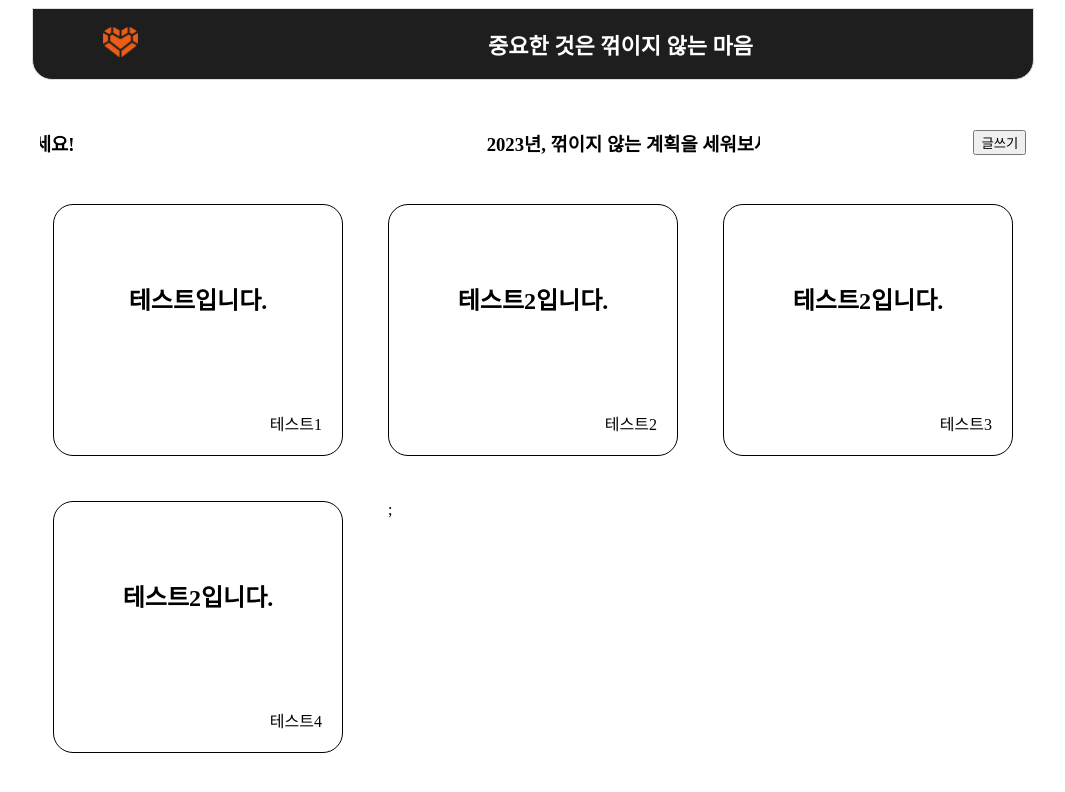
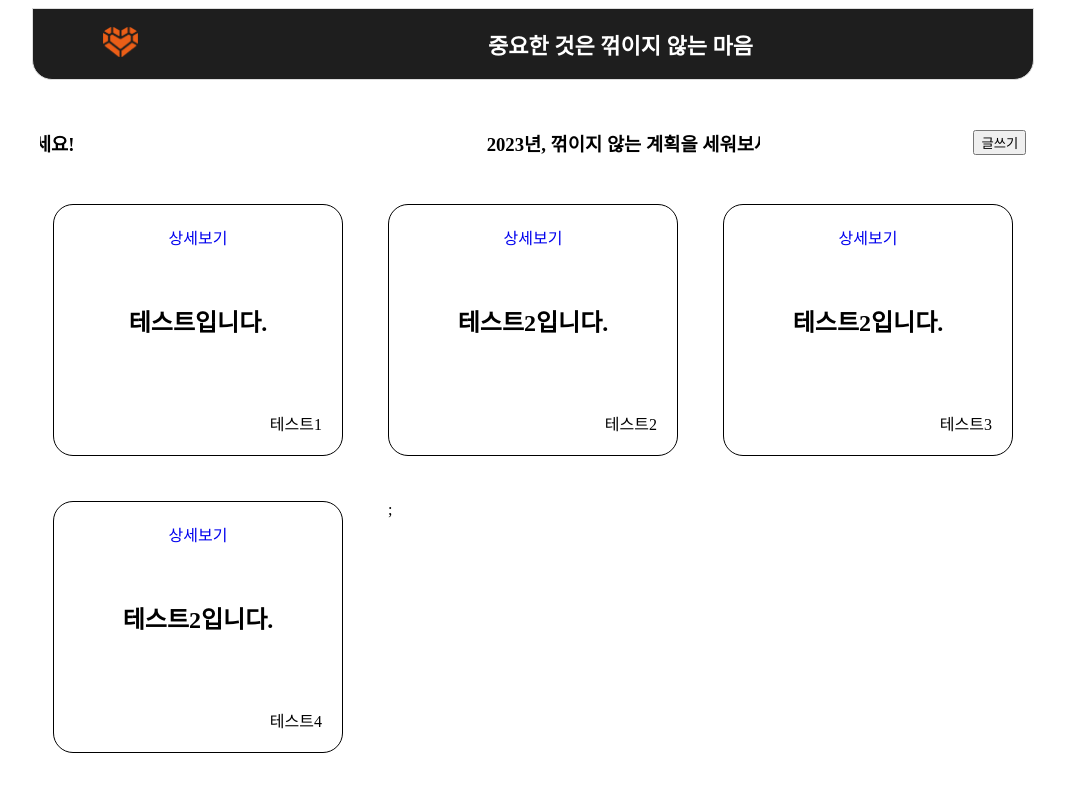
Before and after one commit to DahyeJang/week-3-unbreakable-heart, a React (Create React App) app: page / in a window 1280 px wide. Shown: the top 792 px of the page, without its empty margins (107-1172 px from the left). Built offline with nearby package versions, Linux system fonts and the light colour scheme; data requests are answered from the project's data file; a web font is replaced by a local one.

Commit message:
db 커멘트 추가 / 라우터 id값 추가 / home 상세페이지 링크 추가

```diff
--- a/db.json
+++ b/db.json
@@ -30,5 +30,25 @@
     "name": "",
     "title": "",
     "body": ""
+  },
+  "comments": [
+    {
+      "id": "1",
+      "planId": "1",
+      "name": "1번째",
+      "content": "1번째 플랜 1코멘트"
+    },
+    {
+      "id": "2",
+      "planId": "1",
+      "name": "2번째",
+      "content": "1번째 플랜 2코멘트"
+    }
+  ],
+  "comment": {
+    "id": "",
+    "planId": "",
+    "name": "",
+    "content": ""
   }
 }
--- a/src/components/CommentAdd.js
+++ b/src/components/CommentAdd.js
@@ -1,6 +1,5 @@
 import React from "react";
 import styled from "styled-components";
-import CustomButton from "../components/CustomButton";
 
 function CommentAdd() {
   return (
--- a/src/pages/Home.js
+++ b/src/pages/Home.js
@@ -7,6 +7,8 @@ import { useDispatch, useSelector } from "react-redux";
 import { Navigate, useNavigate } from "react-router-dom";
 import { plansSlice, __getPlans } from "../redux/modules/plansSlicer";
 import CustomButton from "../components/CustomButton";
+import { Link } from "react-router-dom";
+
 const Home = () => {
   const navigate = useNavigate();
   const dispatch = useDispatch();
@@ -46,7 +48,10 @@ const Home = () => {
         </MainForm>
         <Test>
           {plans.map((plan) => (
-            <StBox>
+            <StBox key={plan.id}>
+              <StLink to={`/detail/${plan.id}`}>
+                <StDetail>상세보기</StDetail>
+              </StLink>
               <BoxH2>{plan.title}</BoxH2>
               <BoxP>{plan.name}</BoxP>
             </StBox>
@@ -83,6 +88,11 @@ const MarqueeW = styled.div`
   width: 60%;
 `;
 
+const StDetail = styled.div`
+  margin-top: 20px;
+  text-align: center;
+`;
+
 const StBox = styled.div`
   width: 30%;
   height: 250px;
@@ -99,6 +109,10 @@ const BoxH2 = styled.h2`
   height: 70%;
 `;
 
+const StLink = styled(Link)`
+  text-decoration: none;
+`;
+
 const BoxP = styled.p`
   display: flex;
   justify-content: end;
--- a/src/pages/Hometest.js
+++ b/src/pages/Hometest.js
@@ -38,7 +38,6 @@ const Home = () => {
         </MainForm>
         <Test>
           {plans.map((plan) => {
-            console.log(plan);
             return (
               <StBox key={plan.id}>
                 <BoxH2>{plan.title}</BoxH2>
--- a/src/shared/Router.js
+++ b/src/shared/Router.js
@@ -13,9 +13,9 @@ const Router = () => {
       <Routes>
         <Route path="/" element={<Home />} />
         <Route path="/hometest" element={<Hometest />} />
-        <Route path="/detail" element={<Detail />} />
+        <Route path="/detail/:id" element={<Detail />} />
         <Route path="/write" element={<Write />} />
-        <Route path="/detail/update" element={<Update />} />
+        <Route path="/detail/:id/update" element={<Update />} />
       </Routes>
     </BrowserRouter>
   );
```
